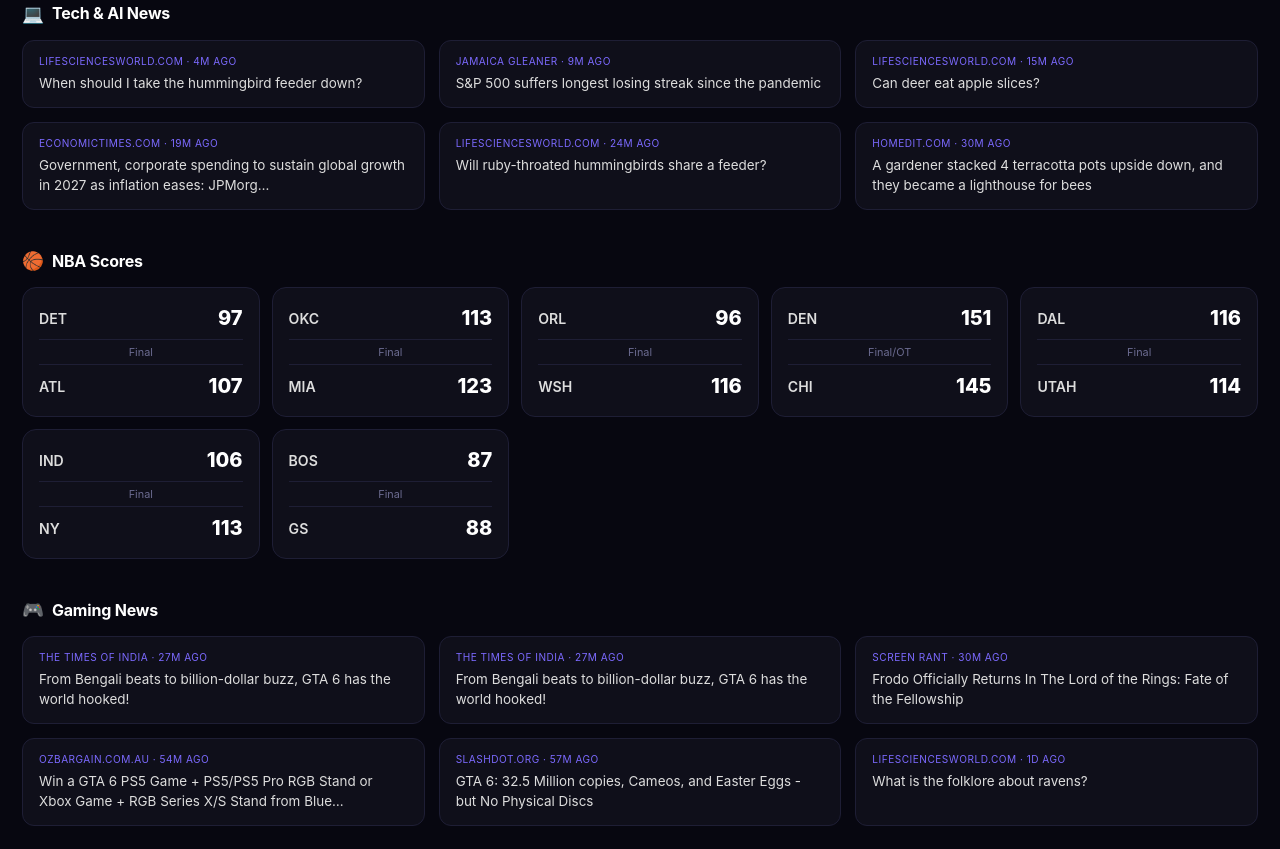
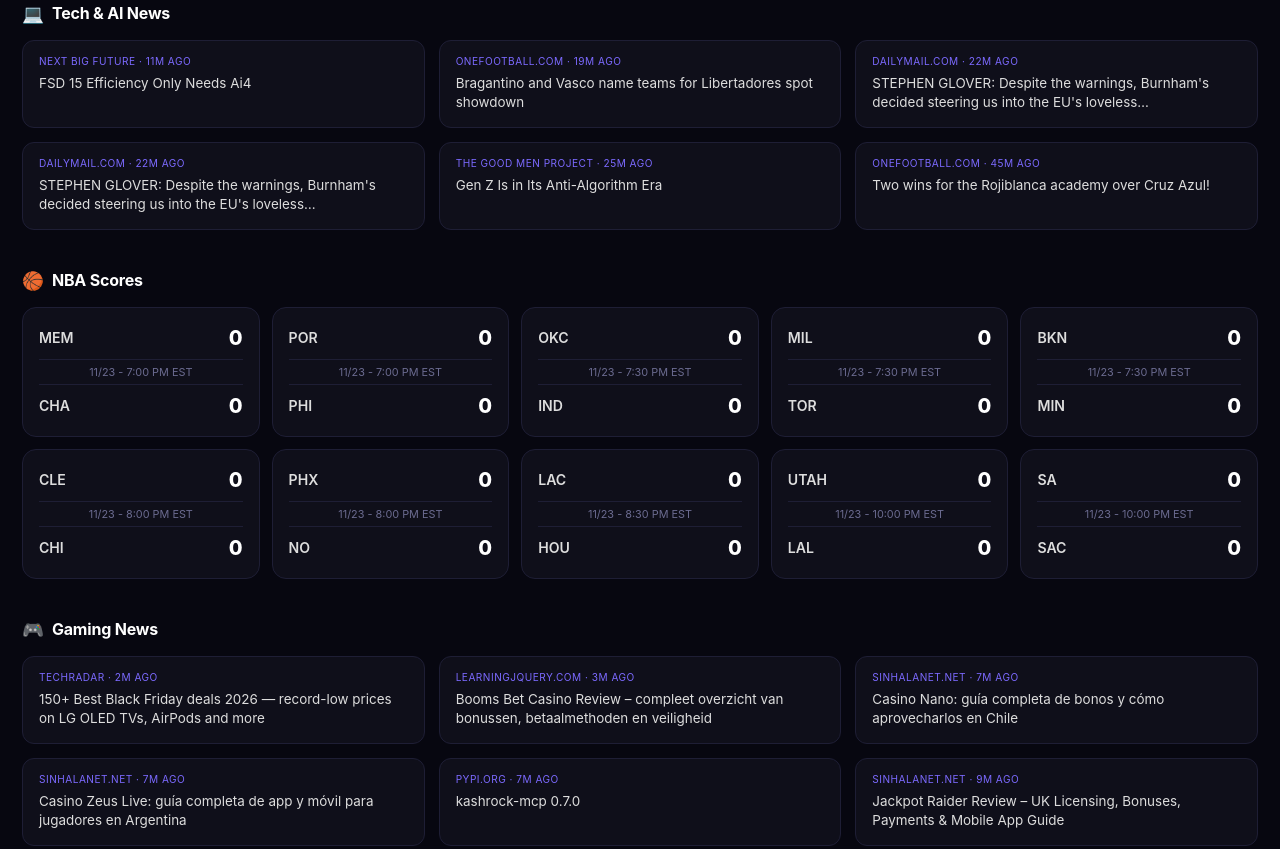
Before and after one commit to Victorrong66/personal-dashboard, a plain HTML site: page index.html in a window 1280 px wide. Shown: the part 385-1234 px from the top of the page. Drawn offline with Linux system fonts and the light colour scheme.

Commit message:
chore: update dashboard 2026-11-23 21:56 UTC

```diff
--- a/index.html
+++ b/index.html
@@ -136,7 +136,7 @@
 
 <header>
   <h1>⚡ Personal Dashboard</h1>
-  <div class="stamp">Updated Nov 23, 2026 · 06:31 AM · auto-refreshes every 5h</div>
+  <div class="stamp">Updated Nov 23, 2026 · 09:56 PM · auto-refreshes every 5h</div>
 </header>
 
 <div class="wrap">
@@ -159,29 +159,29 @@
   <div class="section">
     <div class="sec-head"><span class="sec-icon">💻</span><span class="sec-title">Tech &amp; AI News</span></div>
     <div class="grid-3">
-        <a href="https://www.lifesciencesworld.com/when-should-i-take-the-hummingbird-feeder-down/" target="_blank" rel="noopener" class="news-card">
-          <div class="news-meta">Lifesciencesworld.com · 4m ago</div>
-          <div class="news-title">When should I take the hummingbird feeder down?</div>
+        <a href="https://www.nextbigfuture.com/2026/11/fsd-15-efficiency-only-needs-ai4.html" target="_blank" rel="noopener" class="news-card">
+          <div class="news-meta">Next Big Future · 11m ago</div>
+          <div class="news-title">FSD 15 Efficiency Only Needs Ai4</div>
         </a>
-        <a href="http://jamaica-gleaner.com/article/business/20261122/sp-500-suffers-longest-losing-streak-pandemic" target="_blank" rel="noopener" class="news-card">
-          <div class="news-meta">Jamaica Gleaner · 9m ago</div>
-          <div class="news-title">S&P 500 suffers longest losing streak since the pandemic</div>
+        <a href="https://onefootball.com/en/news/bragantino-and-vasco-name-teams-for-libertadores-spot-showdown-43821710" target="_blank" rel="noopener" class="news-card">
+          <div class="news-meta">Onefootball.com · 19m ago</div>
+          <div class="news-title"> Bragantino and Vasco name teams for Libertadores spot showdown</div>
         </a>
-        <a href="https://www.lifesciencesworld.com/can-deer-eat-apple-slices/" target="_blank" rel="noopener" class="news-card">
-          <div class="news-meta">Lifesciencesworld.com · 15m ago</div>
-          <div class="news-title">Can deer eat apple slices?</div>
+        <a href="https://www.dailymail.com/news/article-16313613/STEPHEN-GLOVER-Burnhams-EU-premiership.html" target="_blank" rel="noopener" class="news-card">
+          <div class="news-meta">Dailymail.com · 22m ago</div>
+          <div class="news-title">STEPHEN GLOVER: Despite the warnings, Burnham's decided steering us into the EU's loveless…</div>
         </a>
-        <a href="https://m.economictimes.com/news/economy/indicators/government-corporate-spending-to-sustain-global-growth-in-2027-as-inflation-eases-jpmorgan/articleshow/136068673.cms" target="_blank" rel="noopener" class="news-card">
-          <div class="news-meta">Economictimes.com · 19m ago</div>
-          <div class="news-title">Government, corporate spending to sustain global growth in 2027 as inflation eases: JPMorg…</div>
+        <a href="https://www.dailymail.com/news/article-16313613/STEPHEN-GLOVER-Burnhams-EU-premiership.html" target="_blank" rel="noopener" class="news-card">
+          <div class="news-meta">Dailymail.com · 22m ago</div>
+          <div class="news-title">STEPHEN GLOVER: Despite the warnings, Burnham's decided steering us into the EU's loveless…</div>
         </a>
-        <a href="https://www.lifesciencesworld.com/will-ruby-throated-hummingbirds-share-a-feeder-2/" target="_blank" rel="noopener" class="news-card">
-          <div class="news-meta">Lifesciencesworld.com · 24m ago</div>
-          <div class="news-title">Will ruby-throated hummingbirds share a feeder?</div>
+        <a href="https://goodmenproject.com/featured-content/gen-z-is-in-its-anti-algorithm-era/" target="_blank" rel="noopener" class="news-card">
+          <div class="news-meta">The Good Men Project · 25m ago</div>
+          <div class="news-title">Gen Z Is in Its Anti-Algorithm Era</div>
         </a>
-        <a href="https://www.homedit.com/a-gardener-stacked-4-terracotta-pots-upside-down-and-they-became-a-lighthouse-for-bees-9g6a/" target="_blank" rel="noopener" class="news-card">
-          <div class="news-meta">Homedit.com · 30m ago</div>
-          <div class="news-title">A gardener stacked 4 terracotta pots upside down, and they became a lighthouse for bees</div>
+        <a href="https://onefootball.com/en/news/two-wins-for-the-rojiblanca-academy-over-cruz-azul-43821623" target="_blank" rel="noopener" class="news-card">
+          <div class="news-meta">Onefootball.com · 45m ago</div>
+          <div class="news-title">Two wins for the Rojiblanca academy over Cruz Azul!</div>
         </a></div>
   </div>
 
@@ -190,79 +190,112 @@
     <div class="grid-nba">
             <div class="card game-card">
               <div class="team-row">
-                <span class="tname">DET</span>
-                <span class="tscore">97</span>
+                <span class="tname">MEM</span>
+                <span class="tscore">0</span>
               </div>
-              <div class="gstatus">Final</div>
+              <div class="gstatus">11/23 - 7:00 PM EST</div>
               <div class="team-row">
-                <span class="tname">ATL</span>
-                <span class="tscore">107</span>
+                <span class="tname">CHA</span>
+                <span class="tscore">0</span>
+              </div>
+            </div>
+            <div class="card game-card">
+              <div class="team-row">
+                <span class="tname">POR</span>
+                <span class="tscore">0</span>
+              </div>
+              <div class="gstatus">11/23 - 7:00 PM EST</div>
+              <div class="team-row">
+                <span class="tname">PHI</span>
+                <span class="tscore">0</span>
               </div>
             </div>
             <div class="card game-card">
               <div class="team-row">
                 <span class="tname">OKC</span>
-                <span class="tscore">113</span>
+                <span class="tscore">0</span>
               </div>
-              <div class="gstatus">Final</div>
+              <div class="gstatus">11/23 - 7:30 PM EST</div>
               <div class="team-row">
-                <span class="tname">MIA</span>
-                <span class="tscore">123</span>
+                <span class="tname">IND</span>
+                <span class="tscore">0</span>
               </div>
             </div>
             <div class="card game-card">
               <div class="team-row">
-                <span class="tname">ORL</span>
-                <span class="tscore">96</span>
+                <span class="tname">MIL</span>
+                <span class="tscore">0</span>
               </div>
-              <div class="gstatus">Final</div>
+              <div class="gstatus">11/23 - 7:30 PM EST</div>
               <div class="team-row">
-                <span class="tname">WSH</span>
-                <span class="tscore">116</span>
+                <span class="tname">TOR</span>
+                <span class="tscore">0</span>
               </div>
             </div>
             <div class="card game-card">
               <div class="team-row">
-                <span class="tname">DEN</span>
-                <span class="tscore">151</span>
+                <span class="tname">BKN</span>
+                <span class="tscore">0</span>
               </div>
-              <div class="gstatus">Final/OT</div>
+              <div class="gstatus">11/23 - 7:30 PM EST</div>
               <div class="team-row">
-                <span class="tname">CHI</span>
-                <span class="tscore">145</span>
+                <span class="tname">MIN</span>
+                <span class="tscore">0</span>
               </div>
             </div>
             <div class="card game-card">
               <div class="team-row">
-                <span class="tname">DAL</span>
-                <span class="tscore">116</span>
+                <span class="tname">CLE</span>
+                <span class="tscore">0</span>
               </div>
-              <div class="gstatus">Final</div>
+              <div class="gstatus">11/23 - 8:00 PM EST</div>
               <div class="team-row">
-                <span class="tname">UTAH</span>
-                <span class="tscore">114</span>
+                <span class="tname">CHI</span>
+                <span class="tscore">0</span>
               </div>
             </div>
             <div class="card game-card">
               <div class="team-row">
-                <span class="tname">IND</span>
-                <span class="tscore">106</span>
+                <span class="tname">PHX</span>
+                <span class="tscore">0</span>
               </div>
-              <div class="gstatus">Final</div>
+              <div class="gstatus">11/23 - 8:00 PM EST</div>
               <div class="team-row">
-                <span class="tname">NY</span>
-                <span class="tscore">113</span>
+                <span class="tname">NO</span>
+                <span class="tscore">0</span>
               </div>
             </div>
             <div class="card game-card">
               <div class="team-row">
-                <span class="tname">BOS</span>
-                <span class="tscore">87</span>
+                <span class="tname">LAC</span>
+                <span class="tscore">0</span>
               </div>
-              <div class="gstatus">Final</div>
+              <div class="gstatus">11/23 - 8:30 PM EST</div>
               <div class="team-row">
-                <span class="tname">GS</span>
-                <span class="tscore">88</span>
+                <span class="tname">HOU</span>
+                <span class="tscore">0</span>
+              </div>
+            </div>
+            <div class="card game-card">
+              <div class="team-row">
+                <span class="tname">UTAH</span>
+                <span class="tscore">0</span>
+              </div>
+              <div class="gstatus">11/23 - 10:00 PM EST</div>
+              <div class="team-row">
+                <span class="tname">LAL</span>
+                <span class="tscore">0</span>
+              </div>
+            </div>
+            <div class="card game-card">
+              <div class="team-row">
+                <span class="tname">SA</span>
+                <span class="tscore">0</span>
+              </div>
+              <div class="gstatus">11/23 - 10:00 PM EST</div>
+              <div class="team-row">
+                <span class="tname">SAC</span>
+                <span class="tscore">0</span>
               </div>
             </div></div>
   </div>
@@ -270,29 +303,29 @@
   <div class="section">
     <div class="sec-head"><span class="sec-icon">🎮</span><span class="sec-title">Gaming News</span></div>
     <div class="grid-3">
-        <a href="https://timesofindia.indiatimes.com/entertainment/events/bangalore/from-bengali-beats-to-billion-dollar-buzz-gta-6-has-the-world-hooked/articleshow/136068483.cms" target="_blank" rel="noopener" class="news-card">
-          <div class="news-meta">The Times of India · 27m ago</div>
-          <div class="news-title">From Bengali beats to billion-dollar buzz, GTA 6 has the world hooked!</div>
+        <a href="https://www.techradar.com/live/news/black-friday-sales-us-22-november-2026" target="_blank" rel="noopener" class="news-card">
+          <div class="news-meta">TechRadar · 2m ago</div>
+          <div class="news-title">150+ Best Black Friday deals 2026 — record-low prices on LG OLED TVs, AirPods and more</div>
         </a>
-        <a href="https://timesofindia.indiatimes.com/city/bengaluru/from-bengali-beats-to-billion-dollar-buzz-gta-6-has-the-world-hooked/articleshow/136068622.cms" target="_blank" rel="noopener" class="news-card">
-          <div class="news-meta">The Times of India · 27m ago</div>
-          <div class="news-title">From Bengali beats to billion-dollar buzz, GTA 6 has the world hooked!</div>
+        <a href="https://learningjquery.com/2026/11/booms-bet-casino-review-compleet-overzicht-van-bonussen-betaalmethoden-en-veiligheid" target="_blank" rel="noopener" class="news-card">
+          <div class="news-meta">Learningjquery.com · 3m ago</div>
+          <div class="news-title">Booms Bet Casino Review – compleet overzicht van bonussen, betaalmethoden en veiligheid</div>
         </a>
-        <a href="https://screenrant.com/lord-of-the-rings-fate-fellowship-frodo-returns/" target="_blank" rel="noopener" class="news-card">
-          <div class="news-meta">Screen Rant · 30m ago</div>
-          <div class="news-title">Frodo Officially Returns In The Lord of the Rings: Fate of the Fellowship</div>
+        <a href="https://www.sinhalanet.net/casino-nano-guia-completa-de-bonos-y-como-aprovecharlos-en-chile" target="_blank" rel="noopener" class="news-card">
+          <div class="news-meta">Sinhalanet.net · 7m ago</div>
+          <div class="news-title">Casino Nano: guía completa de bonos y cómo aprovecharlos en Chile</div>
         </a>
-        <a href="https://www.ozbargain.com.au/node/984761" target="_blank" rel="noopener" class="news-card">
-          <div class="news-meta">Ozbargain.com.au · 54m ago</div>
-          <div class="news-title">Win a GTA 6 PS5 Game + PS5/PS5 Pro RGB Stand or Xbox Game + RGB Series X/S Stand from Blue…</div>
+        <a href="https://www.sinhalanet.net/casino-zeus-live-guia-completa-de-app-y-movil-para-jugadores-en-argentina" target="_blank" rel="noopener" class="news-card">
+          <div class="news-meta">Sinhalanet.net · 7m ago</div>
+          <div class="news-title">Casino Zeus Live: guía completa de app y móvil para jugadores en Argentina</div>
         </a>
-        <a href="https://games.slashdot.org/story/26/11/22/0336243/gta-6-325-million-copies-cameos-and-easter-eggs---but-no-physical-discs" target="_blank" rel="noopener" class="news-card">
-          <div class="news-meta">Slashdot.org · 57m ago</div>
-          <div class="news-title">GTA 6: 32.5 Million copies, Cameos, and Easter Eggs - but No Physical Discs</div>
+        <a href="https://pypi.org/project/kashrock-mcp/0.7.0/" target="_blank" rel="noopener" class="news-card">
+          <div class="news-meta">Pypi.org · 7m ago</div>
+          <div class="news-title">kashrock-mcp 0.7.0</div>
         </a>
-        <a href="https://www.lifesciencesworld.com/what-is-the-folklore-about-ravens/" target="_blank" rel="noopener" class="news-card">
-          <div class="news-meta">Lifesciencesworld.com · 1d ago</div>
-          <div class="news-title">What is the folklore about ravens?</div>
+        <a href="https://www.sinhalanet.net/jackpot-raider-review-uk-licensing-bonuses-payments-mobile-app-guide" target="_blank" rel="noopener" class="news-card">
+          <div class="news-meta">Sinhalanet.net · 9m ago</div>
+          <div class="news-title">Jackpot Raider Review – UK Licensing, Bonuses, Payments & Mobile App Guide</div>
         </a></div>
   </div>
 
```
